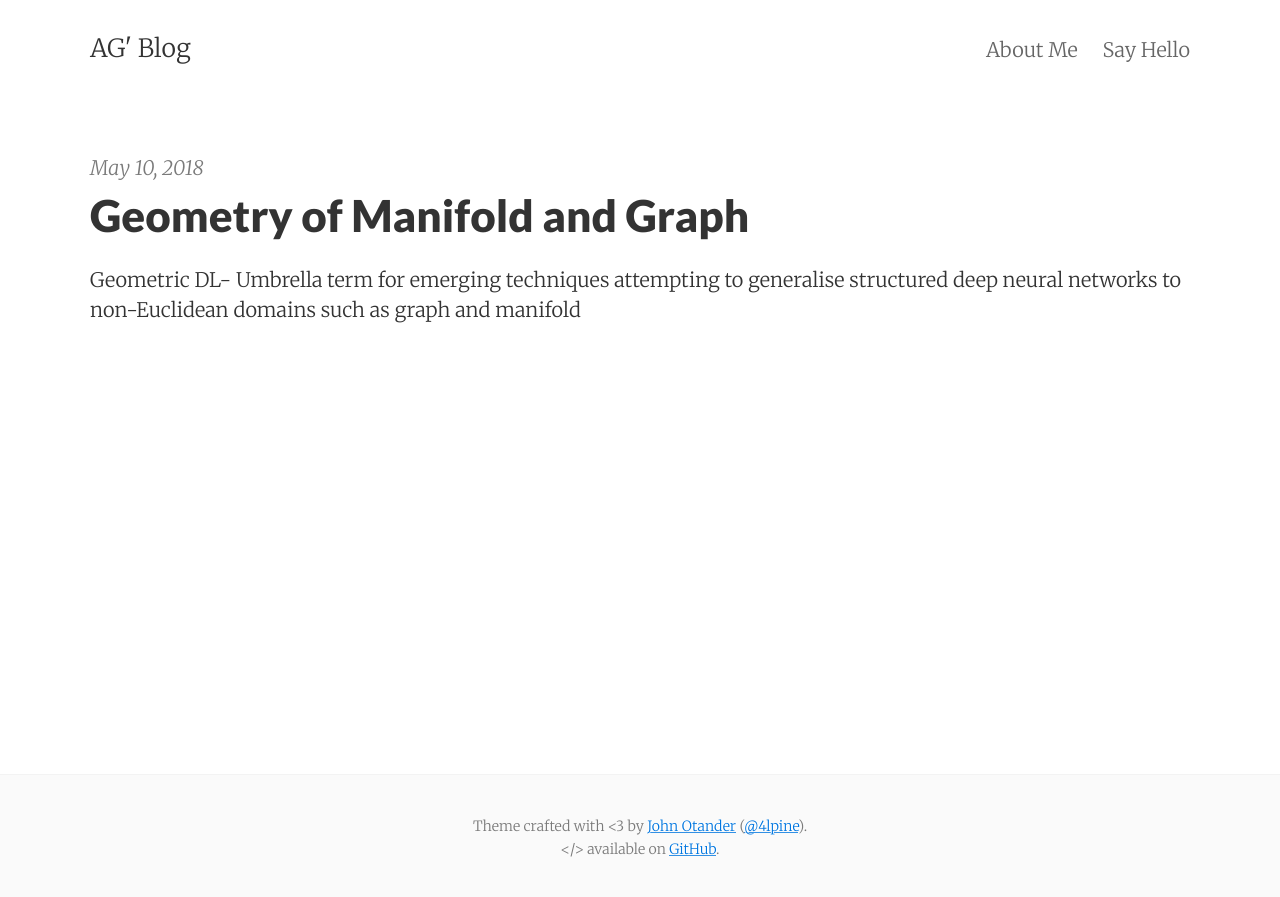
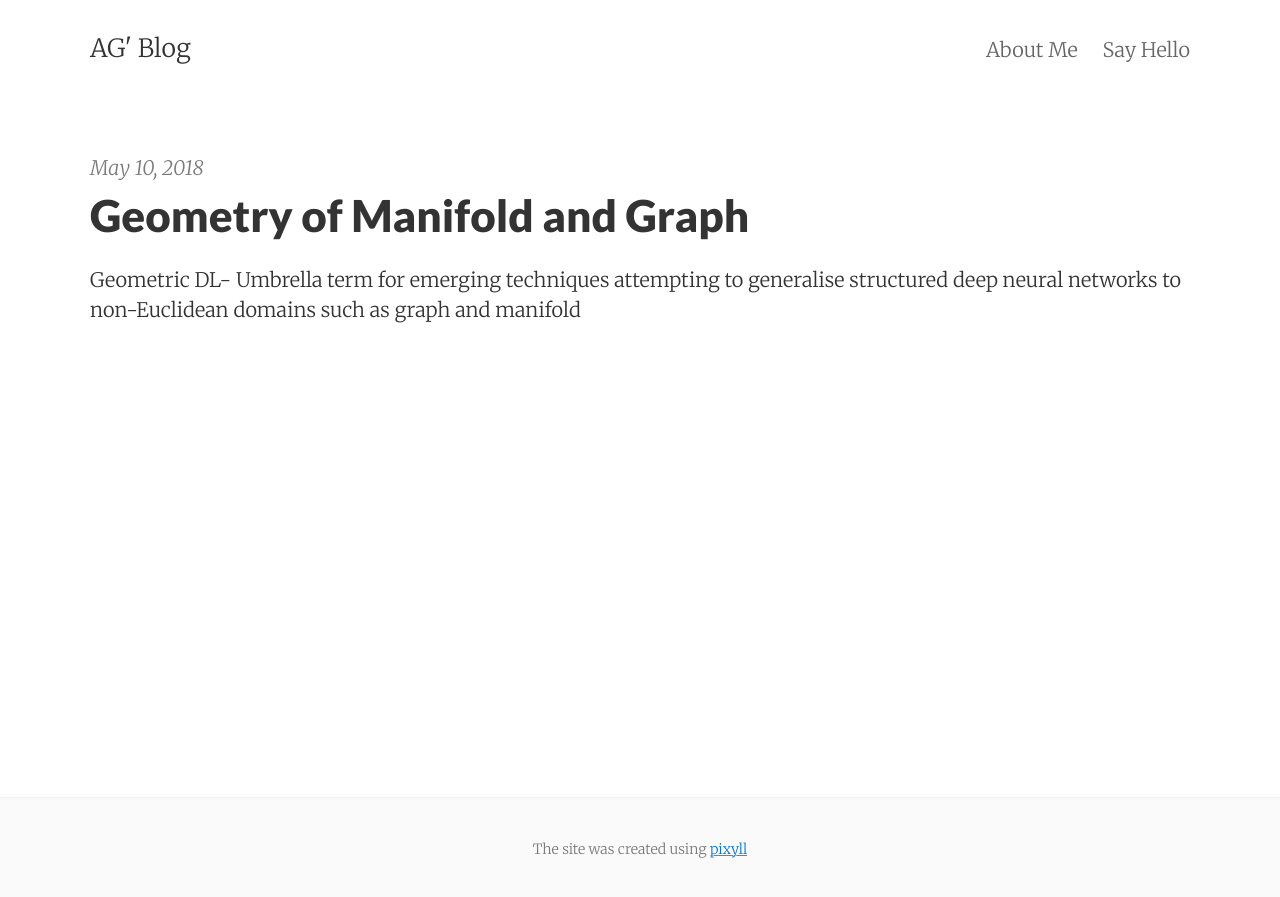
Before and after one commit to brainyvoyage/brainyvoyage.github.io, a Jekyll site: the page built from index.html, in a window 1280 px wide. Shown: the top 897 px of the page. Built offline with Jekyll 4.4.1, drawn with Linux system fonts in a browser that asks for light colours; the list of posts is cut into pages by our own code; comment, search, counter and statistics services are not loaded.

Commit message:
enabled anchor js and little animation

```diff
--- a/_config.yml
+++ b/_config.yml
@@ -20,14 +20,14 @@
 bing_verification:
 
 # Optional features
-animated:             false
+animated:             true
 show_related_posts:   false
 show_post_footers:    false
 show_social_icons:    false
 ajaxify_contact_form: false
 enable_mathjax: true
 extended_fonts: false
-enable_anchorjs: false
+enable_anchorjs: true
 # Preview image for social media aka og:image and twitter:image
 post_preview_image: false
 
--- a/_includes/footer.html
+++ b/_includes/footer.html
@@ -1,8 +1,7 @@
 <footer class="center">
   <div class="measure">
     <small>
-      Theme crafted with &lt;3 by <a href="http://johnotander.com">John Otander</a> (<a href="https://twitter.com/4lpine">@4lpine</a>).<br>
-      &lt;/&gt; available on <a href="https://github.com/johnotander/pixyll">GitHub</a>.
+      The site was created using <a href="https://github.com/johno/pixyll">pixyll</a>
     </small>
   </div>
 </footer>
```
